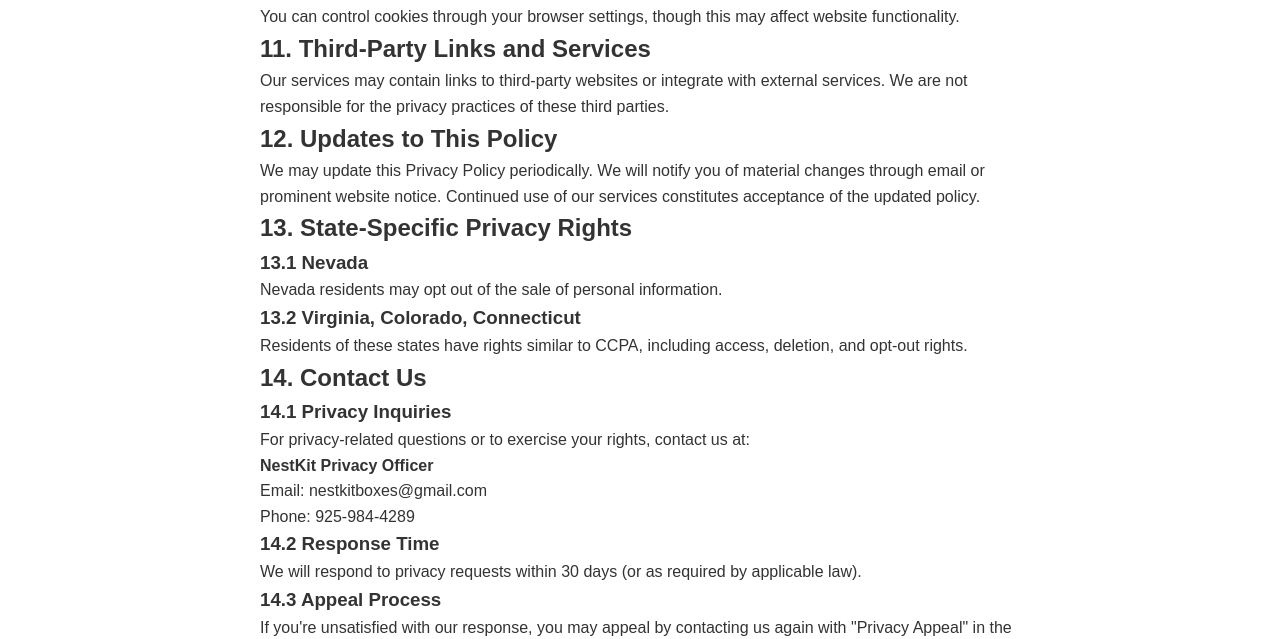
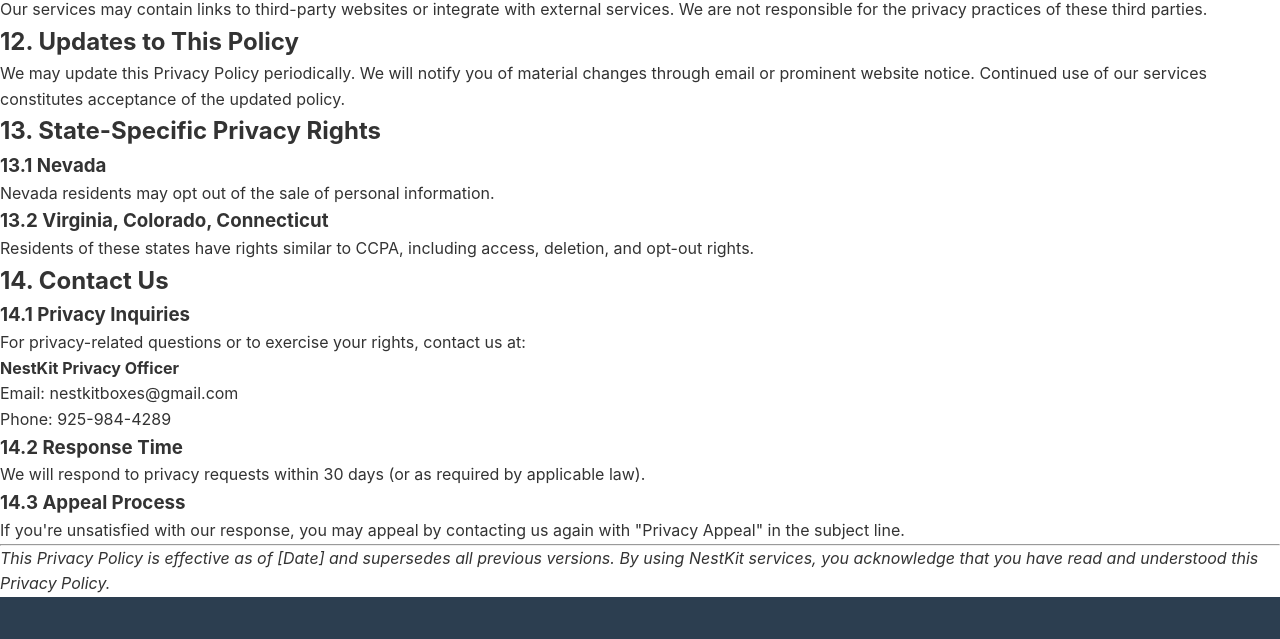
Before and after one commit to nestkitboxes/nestkitboxes.github.io, a plain HTML site: page privacy-policy.html in a window 1280 px wide. Shown: the part 4027-4666 px from the top of the page. Drawn offline with Linux system fonts and the light colour scheme.

Commit message:
Update privacy-policy.html

```diff
--- a/privacy-policy.html
+++ b/privacy-policy.html
@@ -5,15 +5,6 @@
     <meta name="viewport" content="width=device-width, initial-scale=1.0">
     <title>Privacy Policy - NestKit</title>
     <link rel="stylesheet" href="styles.css">
-    <style>
-        body {
-            max-width: 800px;
-            margin: 0 auto;
-            padding: 20px;
-            font-family: Arial, sans-serif;
-            line-height: 1.6;
-        }
-    </style>
 </head>
 <body>
         <!-- Header -->
```
